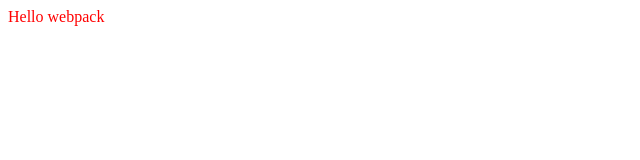
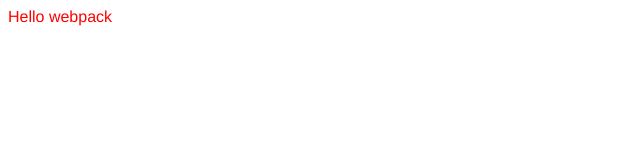
Before and after one commit to erezfree29/To_Do_List_2, a website built with webpack: page dist/index.html in a window 1280 px wide. Shown: the full height of the page, 0-640 px from the left. Built offline with nearby package versions, Linux system fonts and the light colour scheme; files whose address does not match are found by name.

Commit message:
add liters

```diff
--- a/package.json
+++ b/package.json
@@ -20,6 +20,10 @@
     "@babel/core": "^7.14.5",
     "@babel/preset-env": "^7.14.5",
     "babel-loader": "^8.2.2",
+    "stylelint": "^13.13.1",
+    "stylelint-config-standard": "^21.0.0",
+    "stylelint-csstree-validator": "^1.9.0",
+    "stylelint-scss": "^3.19.0",
     "webpack": "^5.38.1",
     "webpack-cli": "^4.7.2",
     "webpack-dev-server": "^3.11.2"
--- a/src/style.css
+++ b/src/style.css
@@ -1,7 +1,8 @@
 @font-face {
   font-family: 'MyFont';
-  src: url('./Roboto-Medium.ttf') format('roberto'),
-  url('./Roboto-Regular.ttf') format('roberto-r');
+  src:
+    url('./Roboto-Medium.ttf') format('roberto'),
+    url('./Roboto-Regular.ttf') format('roberto-r');
   font-weight: 600;
   font-style: normal;
 }
@@ -9,5 +10,5 @@
 .hello {
   color: red;
   background: url('./bbc.png');
-  font-family: 'MyFont';
+  font-family: 'MyFont', 'Franklin Gothic Medium', 'Arial Narrow', Arial, sans-serif;
 }
```
Also changed, not shown: .github/workflows/linters.yml (added), .stylelintrc.json (added), 2 other files.
